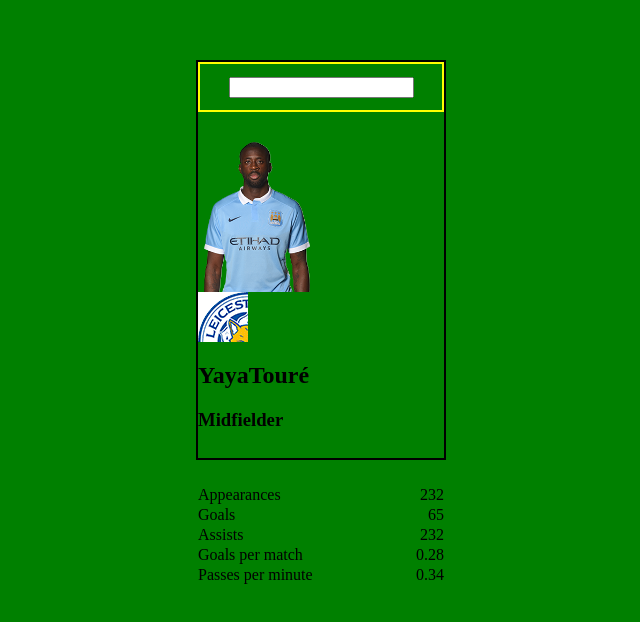
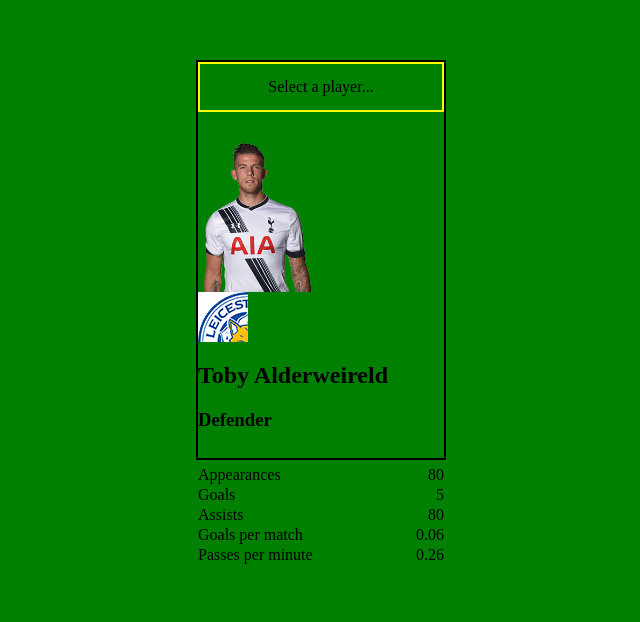
Before and after one commit to andrei-pascu/JS_Player_Cards, a website: page index.html in a window 1280 px wide. Shown: the part 148-770 px from the top of the page, without its empty margins (319-959 px from the left). Drawn offline with Linux system fonts and the light colour scheme.

Commit message:
Done functionality

```diff
--- a/index.html
+++ b/index.html
@@ -16,7 +16,11 @@
     <div id="root">
         <div id="card_container">
           <div id="select_player_container">
-            <input id="select_player"/>
+            <div id="select_player_input" class="hidden_select">
+              <div id="select_player_selected">Select a player...</div>
+              <div id="select_player_list_container">
+              </div>
+            </div>
           </div>
           <div id="card_content_container">
             <div class="player_image_container">
--- a/js/script.js
+++ b/js/script.js
@@ -8,14 +8,38 @@ var DATA_players;
 var DATA_badges_css;
 var DATA_field_positions;
 var DOM_ROOT;
+var DOM;
 
 (function initData() {
     get_data = request_data;
     DATA_players = get_data['players'];
     DATA_badges_css = team_badges;
     DATA_field_positions = field_positions;
-    DOM_ROOT = document.getElementById('card_content_container');
+    DOM_ROOT = document.getElementById('card_container');
+    DOM = {
+        'player_image': DOM_ROOT.querySelector('.player_image'),
+        'player_team_logo': DOM_ROOT.querySelector('.player_team_logo'),
+        'player_name': DOM_ROOT.querySelector('.player_name'),
+        'player_type': DOM_ROOT.querySelector('.player_type'),
+        'player_stats_container': DOM_ROOT.querySelector('.player_stats_container'),
+        'select_player_list_container': DOM_ROOT.querySelector('#select_player_list_container'),
+        'select_player_input': DOM_ROOT.querySelector('#select_player_input'),
+        'select_player_list_container': DOM_ROOT.querySelector('#select_player_list_container')
+    };
 })();
+
+
+
+function MapPlayerNames(selected_player) {
+    function CREATE_DATA(data, selected_player) {
+        this.player_first_name = data[selected_player]['player']['name']['first'];
+        this.player_last_name = data[selected_player]['player']['name']['last'];
+        this.player_full_name = this.player_first_name + ' ' + this.player_last_name;
+    }
+    var DATA = new CREATE_DATA(DATA_players, selected_player);
+    return DATA['player_full_name'];
+}
+
 
 
 function MapData(selected_player) {
@@ -23,7 +47,7 @@ function MapData(selected_player) {
         var _this = this;
         this.player_first_name = data[selected_player]['player']['name']['first'];
         this.player_last_name = data[selected_player]['player']['name']['last'];
-        this.player_full_name = this.player_first_name + this.player_last_name;
+        this.player_full_name = MapPlayerNames(selected_player);
         this.player_type = field_positions[data[selected_player]['player']['info']['position']];
         this.playerPortrait = "dist/assets/assets/p".concat(data[selected_player]['player']['id'], ".png");
 
@@ -47,26 +71,26 @@ function MapData(selected_player) {
     }
 
     var DATA = new CREATE_DATA(DATA_players, selected_player, DATA_badges_css, DATA_field_positions);
-    console.log(DATA);
     return DATA;
 }
 
 
-function buildCardHTML() {
-    var selected_player = 1;
+function buildCardHTML(selected_player, init) {
     var DATA = MapData(selected_player);
-    var DOM = {
-        'player_image': DOM_ROOT.querySelector('.player_image'),
-        'player_team_logo': DOM_ROOT.querySelector('.player_team_logo'),
-        'player_name': DOM_ROOT.querySelector('.player_name'),
-        'player_type': DOM_ROOT.querySelector('.player_type'),
-        'player_stats_container': DOM_ROOT.querySelector('.player_stats_container')
-    };
+    if (init == 'init') {
+        for (let i = 0; i < DATA_players.length; i++) {
+            console.log(DATA_players[i])
+            console.log(MapPlayerNames(i))
+            DOM['select_player_list_container'].insertAdjacentHTML('beforeend',
+            '<div key='+i+'>' + MapPlayerNames(i) + '</div>'
+            )
+        }
+    }
     DOM['player_image'].setAttribute('src', DATA.playerPortrait);
     DOM['player_team_logo'].setAttribute('style', DATA.badge_pos);
     DOM['player_name'].innerHTML = DATA.player_full_name;
     DOM['player_type'].innerHTML = DATA.player_type;
-    DOM['player_stats_container'].insertAdjacentHTML('beforeend',
+    DOM['player_stats_container'].innerHTML=
     '<div class="player_stats_row">' +
         '<p class="player_stat_name">Appearances</p>' +
         '<p class="player_stat_value">'+ DATA.stats_display['appearances'] + '</p></div>' +
@@ -81,8 +105,25 @@ function buildCardHTML() {
         '<p class="player_stat_value">'+ DATA.stats_display['goals_per_match'] + '</p></div>' +
     '<div class="player_stats_row">' +
         '<p class="player_stat_name">Passes per minute</p>' +
-        '<p class="player_stat_value">'+ DATA.stats_display['passes_per_min'] + '</p></div>');
+        '<p class="player_stat_value">'+ DATA.stats_display['passes_per_min'] + '</p></div>';
 }
 
 
-document.addEventListener('load', buildCardHTML());
+document.addEventListener('load',
+    buildCardHTML(0, 'init')
+);
+
+DOM['select_player_input'].addEventListener('click',
+    function(e) {
+        if (e.target.id === 'select_player_selected') {
+            DOM['select_player_input'].classList.remove('hidden_select')
+        }
+    }
+);
+DOM['select_player_list_container'].addEventListener('click',
+    function(e) {
+        var target_index = e.target.getAttribute('key');
+        buildCardHTML(target_index)
+        DOM['select_player_input'].classList.add('hidden_select')
+    }
+);
--- a/scss/card/card.scss
+++ b/scss/card/card.scss
@@ -1,3 +1,5 @@
+
+
 .player_image_container {
     height: 180px;
     padding-top: 30px;
--- /dev/null
+++ b/scss/card/input.scss
@@ -0,0 +1,19 @@
+// .hidden_select {
+//     display: none;
+// }
+
+.hidden_select #select_player_selected {
+    display: block;
+}
+
+.hidden_select #select_player_list_container {
+    display: none;
+}
+
+
+#select_player_selected {
+    display: none;
+}
+#select_player_list_container {
+    display: block;
+}
--- a/scss/index.scss
+++ b/scss/index.scss
@@ -1,2 +1,3 @@
 @import 'layout/layout';
 @import 'card/card';
+@import 'card/input';
```
Also changed, not shown: dist/index.css.
